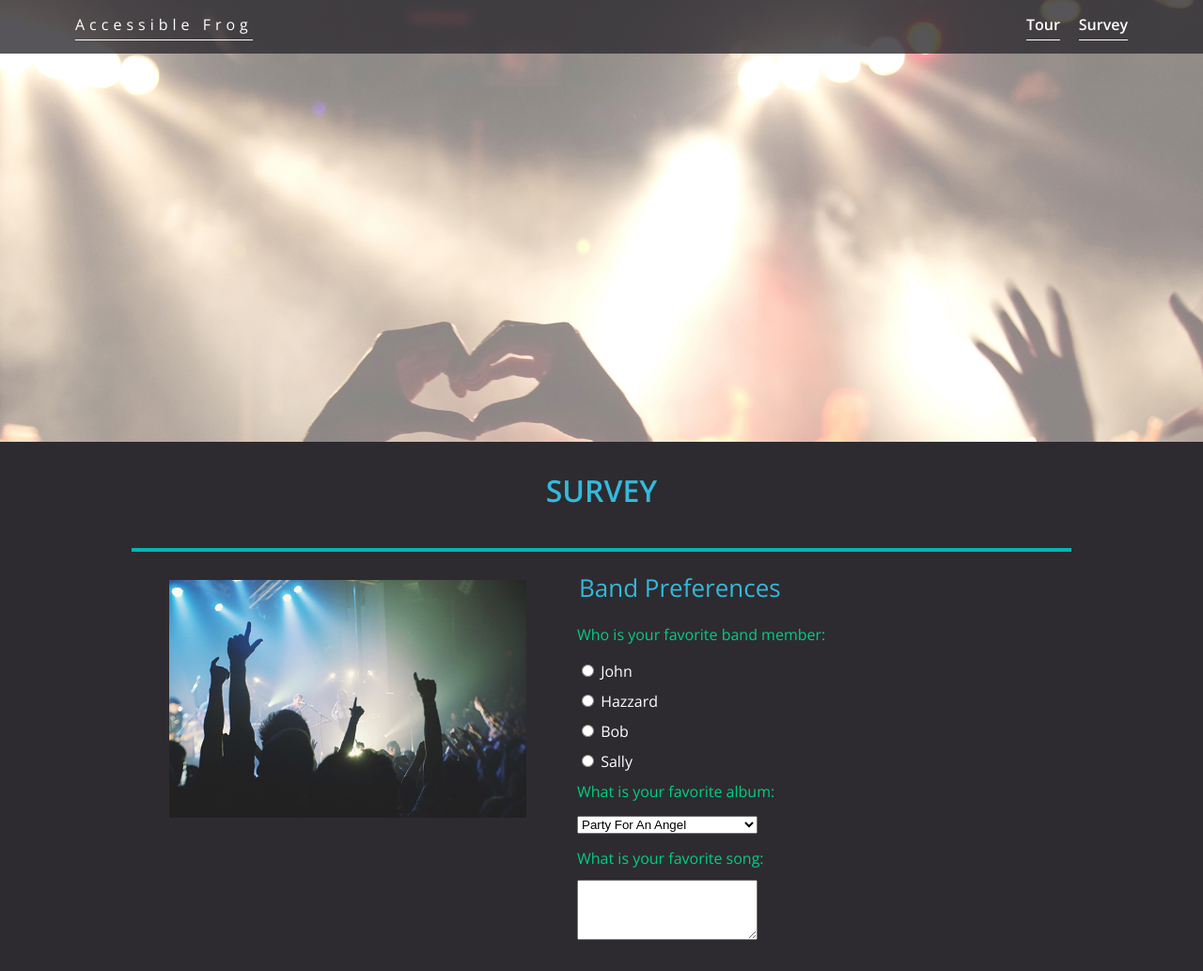
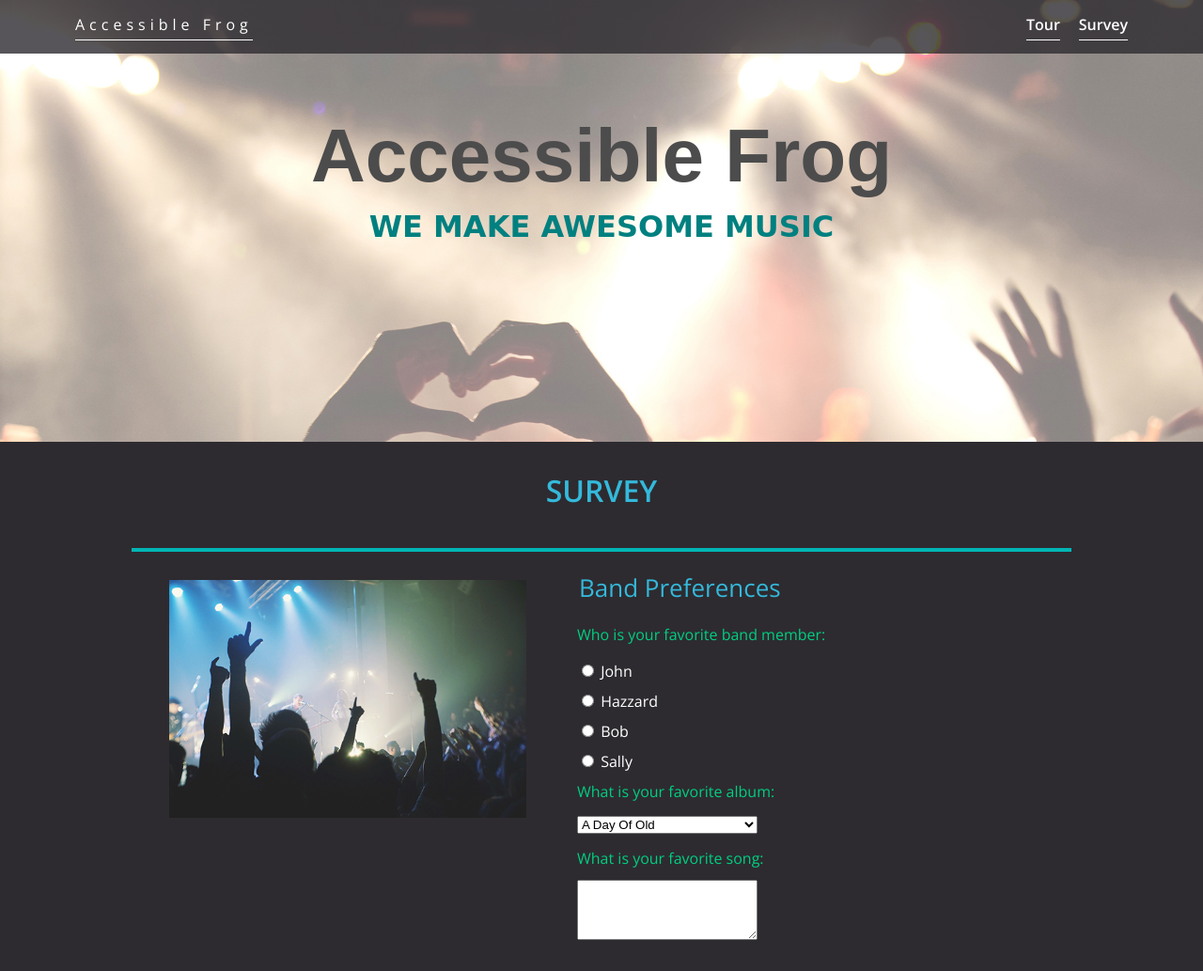
Before and after one commit to OhTim/TechDegree-Project8, a plain HTML site: page survey.html in a window 1280 px wide. Shown: the top 1033 px of the page at 94% size. Drawn offline with nearby package versions, Linux system fonts and the light colour scheme.

Commit message:
updated changes

```diff
--- a/css/styles.css
+++ b/css/styles.css
@@ -100,16 +100,19 @@ header {
 
 header .name{
   font-weight: bold;
-  margin-top: 1em;
-  font-size: 3em;
-  color: #34b9db;
+  margin-top: 10px;
+  margin-bottom: 10px;
+  font-size: 5em;
+  color: #4c4c4c;
+  font-family: 'PT Sans Narrow', sans-serif;
 }
 
 .tagline {
   font-weight: 600;
-  padding: 20px;
   text-transform: uppercase;
-  color: #00cf80;
+  font-size: 30px;
+  color: teal;
+  font-family: 'Indie Flower', cursive;
 }
 
 .card {
@@ -207,6 +210,17 @@ a.social:hover {
     min-height: 470px;
   }
 
+  header .name {
+    margin-top: 60px;
+    font-weight: bold;
+  }
+
+  .tagline {
+    font-size: 32px;
+    margin-top: 15px;
+    font-weight: bold;
+  }
+
   .nav {
     max-width: 1200px;
     padding: 0 30px;
@@ -242,4 +256,5 @@ a.social:hover {
     max-width: 1200px;
     margin: 40px auto;
   }
+
 }
--- a/css/survey.css
+++ b/css/survey.css
@@ -9,6 +9,10 @@ form {
   margin: 0 auto;
   text-align: left;
   display: inline-block;
+}
+
+.card img {
+  min-width: 200px;
 }
 
 .container{
@@ -90,6 +94,19 @@ legend {
   margin-bottom: 10px;
 }
 
+input:focus,
+textarea:focus {
+  border: 1px solid teal;
+  padding-left: 5px;
+  font-size: 20px;
+  background-color: #d1d8d8;
+  color: teal;
+}
+
+button:hover {
+  cursor: pointer;
+}
+
 /* Styles for larger screens */
 @media screen and (min-width: 840px) {
   .photo{
--- a/css/tour.css
+++ b/css/tour.css
@@ -7,6 +7,7 @@ pre {
 .heading{
   display: inline-block;
   margin: 0;
+  order: -1;
 }
 
 .pick{
@@ -62,4 +63,5 @@ table:last-child {
 table {
   border-spacing:0; /* Removes the cell spacing via CSS */
   border-collapse: collapse;  /* Optional - if you don't want to have double border where cells touch */
+  order: 0;
 }
--- a/survey.html
+++ b/survey.html
@@ -19,6 +19,8 @@
     </div>
 
     <header>
+      <p class="name">Accessible Frog</p>
+      <span class="tagline">We make awesome music</span>
     </header>
 
     <main>
@@ -43,17 +45,17 @@
 
                 <label for="albums">What is your favorite album:</label>
                 <select id="albums" name="select">
-                  <option value="1">Party For An Angel</option>
-                  <option value="2">A Day Of Old</option>
-                  <option value="3">Finding My Shadow</option>
-                  <option value="4">Diamond Fireworks</option>
-                  <option value="5">Enjoy Your Desire</option>
-                  <option value="6">This Is For You</option>
+                  <option value="1">A Day Of Old</option>
+                  <option value="2">Diamond Fireworks</option>
+                  <option value="3">Enjoy Your Desire</option>
+                  <option value="4">Finding My Shadow</option>
+                  <option value="5">Heroic Forever</option>
+                  <option value="6">Midnight Fires</option>
                   <option value="7">Music Of My Life</option>
-                  <option value="8">Song For Yesterday</option>
-                  <option value="9">Heroic Forever</option>
-                  <option value="10">Midnight Fires</option>
-                  <option value="11">Street Of The Rider</option>
+                  <option value="8">Party For An Angel</option>
+                  <option value="9">Song For Yesterday</option>
+                  <option value="10">Street Of The Rider</option>
+                  <option value="11">This Is For You</option>
                 </select>
 
                 <label for="feedback">What is your favorite song:</label>
```
Also changed, not shown: index.html (+1 -0 lines), tour.html (+2 -0 lines).
